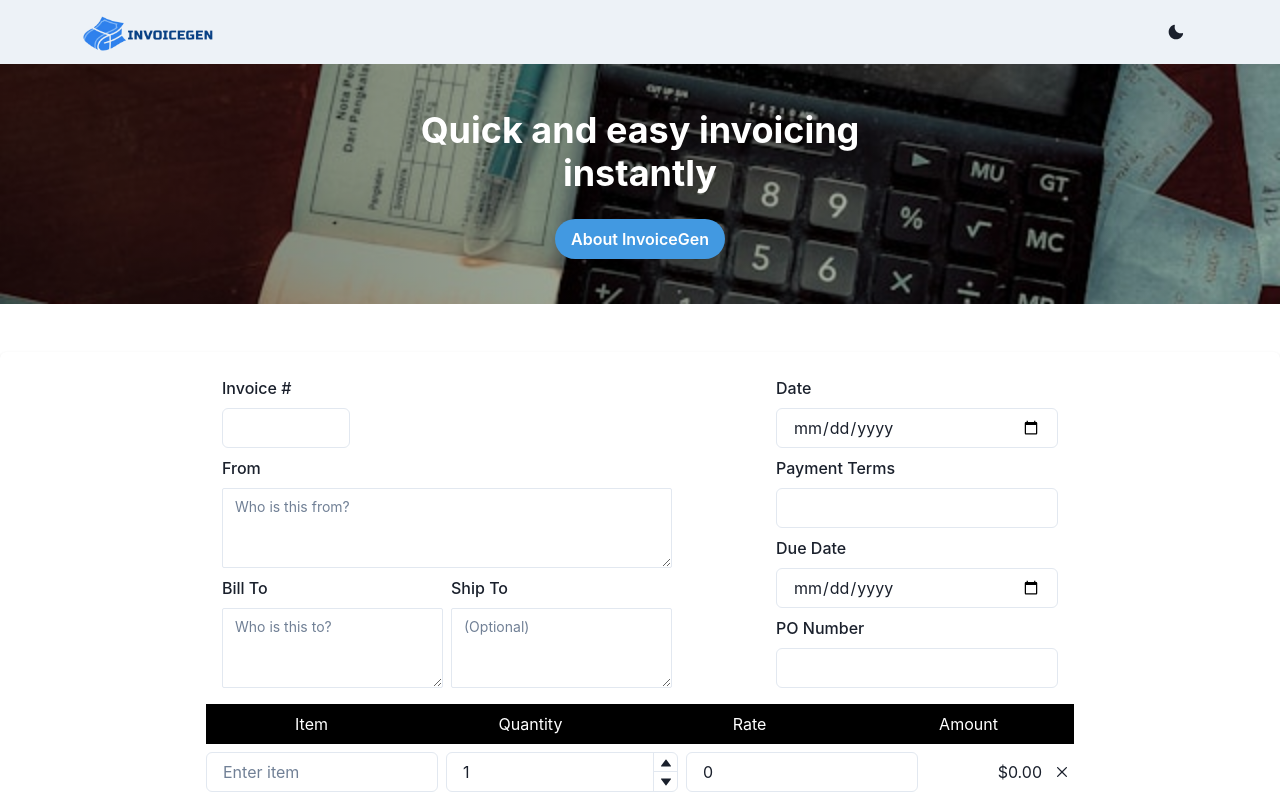
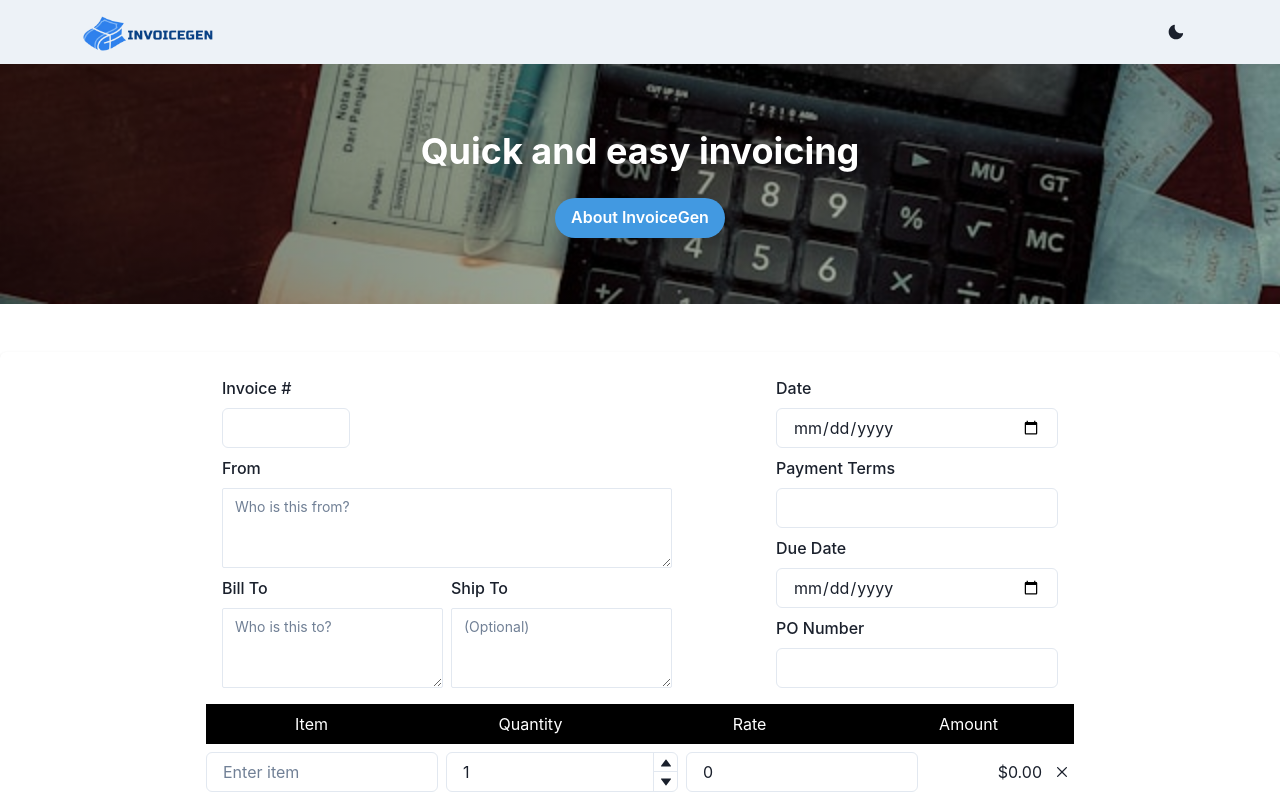
Before and after one commit to Cililocwee/invoice-gen, a React (Vite) app in the folder client/: page / in a window 1280 px wide. Shown: the top 800 px of the page. Built offline with nearby package versions, Linux system fonts and the light colour scheme.

Commit message:
Simple wording fix

```diff
--- a/client/src/components/Hero.tsx
+++ b/client/src/components/Hero.tsx
@@ -25,7 +25,7 @@ export default function Hero() {
             lineHeight={1.2}
             fontSize={{ base: "3xl", md: "4xl" }}
           >
-            Quick and easy invoicing instantly
+            Quick and easy invoicing
           </Text>
           <Flex justify={"center"}>
             <Button
```
